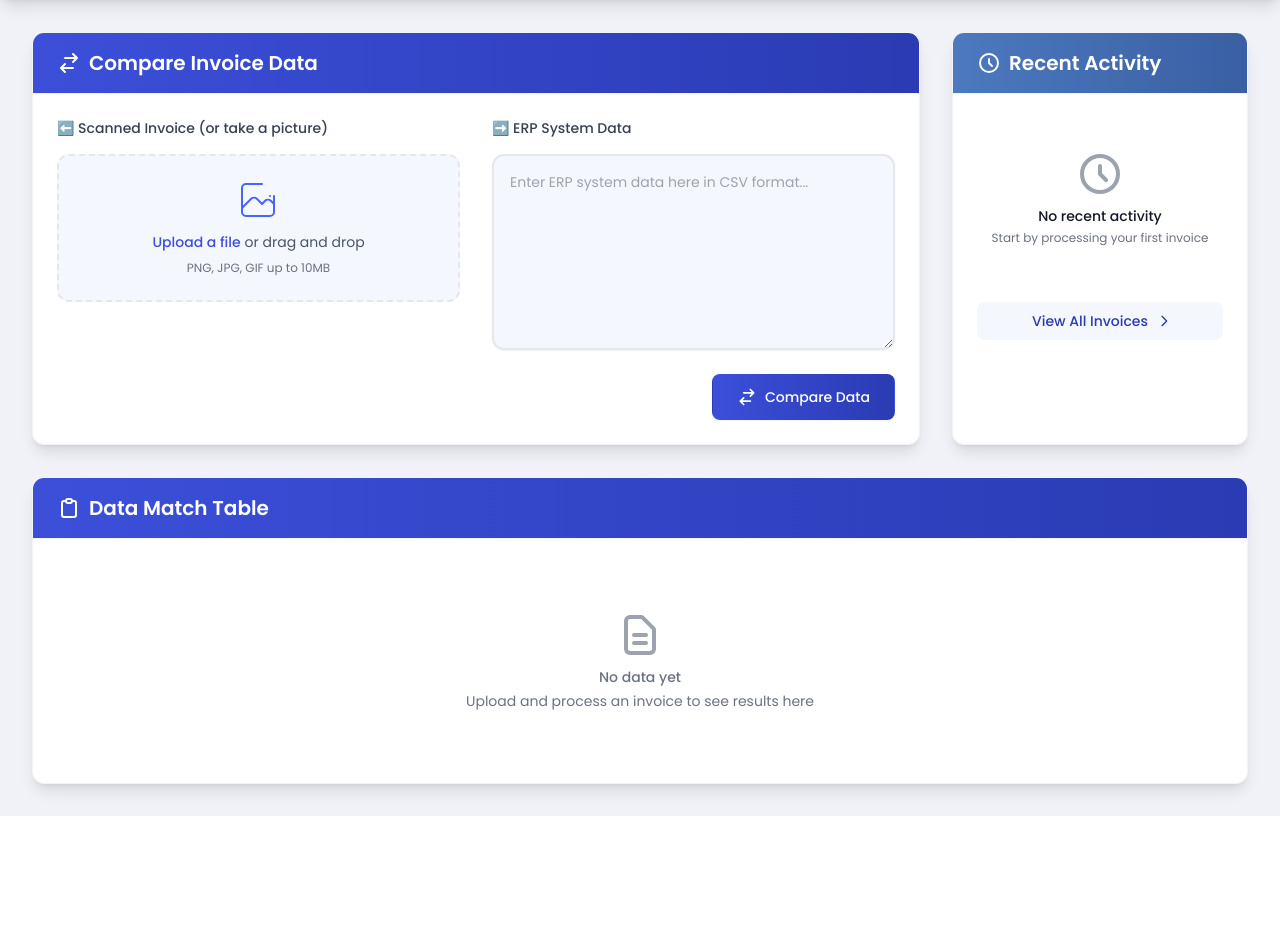
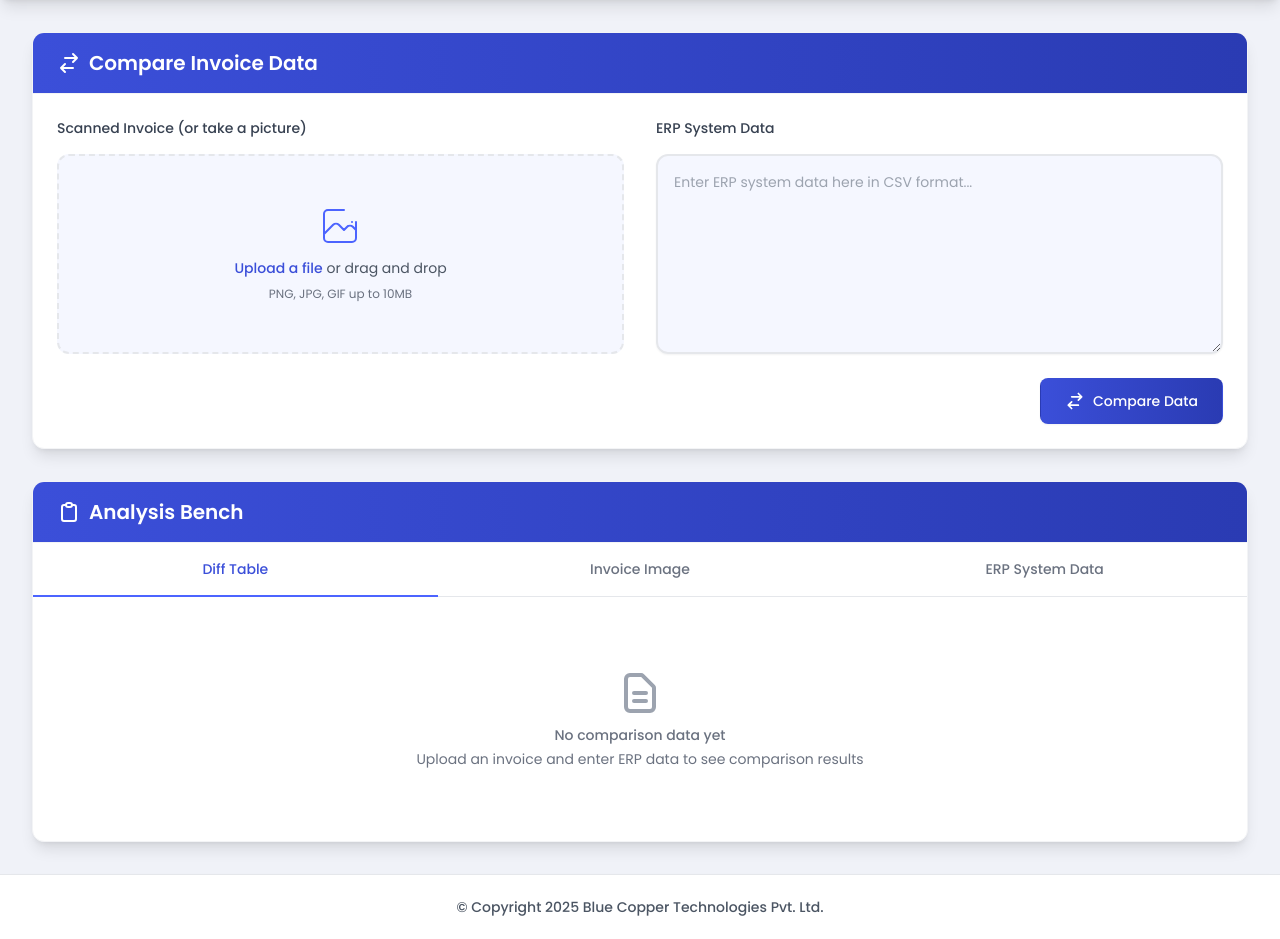
Before and after one commit to aniruddha2004/invoiceProcessor, a Flask app: page / in a window 1280 px wide. Shown: the part 65-1004 px from the top of the page. Before the commit the page ends 881 px from the top, so only its background shows below. Run offline with Flask 3, Linux system fonts and the light colour scheme; parts of the project's set-up code (start-up, migrations or seed data) failed here and were passed over; some libraries are stand-ins or nearby versions.

Commit message:
Upgraded the UI, added tabs functionality and remived recent activity component

```diff
--- a/src/static/js/index.js
+++ b/src/static/js/index.js
@@ -65,6 +65,38 @@ document.addEventListener("DOMContentLoaded", function() {
         fileInput.files = dt.files;
         updateFileDisplay(file);
     }
+
+    // Tab handling
+    const tabButtons = document.querySelectorAll('.tab-button');
+    const tabContents = document.querySelectorAll('.tab-content');
+
+    function switchTab(tabId) {
+        // Update tab buttons
+        tabButtons.forEach(button => {
+            if (button.dataset.tab === tabId) {
+                button.classList.add('border-primary-500', 'text-primary-600');
+                button.classList.remove('border-transparent', 'text-gray-500');
+            } else {
+                button.classList.remove('border-primary-500', 'text-primary-600');
+                button.classList.add('border-transparent', 'text-gray-500');
+            }
+        });
+
+        // Update tab contents
+        tabContents.forEach(content => {
+            if (content.id === tabId) {
+                content.classList.remove('hidden');
+            } else {
+                content.classList.add('hidden');
+            }
+        });
+    }
+
+    tabButtons.forEach(button => {
+        button.addEventListener('click', () => {
+            switchTab(button.dataset.tab);
+        });
+    });
 
     // Form submission handler
     form.addEventListener('submit', async (e) => {
@@ -174,6 +206,68 @@ document.addEventListener("DOMContentLoaded", function() {
                 </div>`;
 
                 resultDiv.innerHTML = tableHtml;
+
+                // Update ERP data tab
+                const erpDataTable = document.getElementById('erp-data-table');
+                if (erpData.trim()) {
+                    let erpTableHtml = `
+                        <div class="overflow-x-auto">
+                            <table class="min-w-full divide-y divide-gray-200 border border-gray-200 rounded-lg">
+                    `;
+
+                    erpRows.forEach((row, rowIndex) => {
+                        const cols = row.split(',').map(col => col.trim().replace(/"/g, ''));
+
+                        if (rowIndex === 0) {
+                            // Header row
+                            erpTableHtml += `
+                                <thead class="bg-gray-50">
+                                    <tr>
+                                        ${cols.map(col => `
+                                            <th class="px-6 py-3 text-left text-xs font-medium text-gray-500 uppercase tracking-wider border-b">
+                                                ${col}
+                                            </th>
+                                        `).join('')}
+                                    </tr>
+                                </thead>
+                                <tbody>
+                            `;
+                        } else {
+                            // Data rows
+                            erpTableHtml += `
+                                <tr class="${rowIndex % 2 === 0 ? 'bg-white' : 'bg-gray-50'} hover:bg-gray-100">
+                                    ${cols.map(col => `
+                                        <td class="px-6 py-4 whitespace-nowrap text-sm text-gray-600 border-b border-gray-100">
+                                            ${col}
+                                        </td>
+                                    `).join('')}
+                                </tr>
+                            `;
+                        }
+                    });
+
+                    erpTableHtml += `
+                                </tbody>
+                            </table>
+                        </div>
+                    `;
+                    erpDataTable.innerHTML = erpTableHtml;
+                }
+
+                // Update invoice image tab
+                const invoiceImage = document.getElementById('invoice-image');
+                const file = fileInput.files[0];
+                if (file) {
+                    const imageUrl = URL.createObjectURL(file);
+                    invoiceImage.innerHTML = `
+                        <div class="relative h-[600px] bg-gray-50 rounded-lg overflow-hidden border border-gray-200">
+                            <img
+                                src="${imageUrl}"
+                                alt="Uploaded Invoice"
+                                class="absolute inset-0 w-full h-full object-contain">
+                        </div>
+                    `;
+                }
             } else {
                 throw new Error(data.error || 'Failed to process invoice');
             }
--- a/src/templates/base.html
+++ b/src/templates/base.html
@@ -1,5 +1,5 @@
 <!DOCTYPE html>
-<html lang="en">
+<html lang="en" class="h-full bg-gray-50">
 <head>
     <meta charset="UTF-8">
     <meta name="viewport" content="width=device-width, initial-scale=1.0">
@@ -46,7 +46,7 @@
     </script>
     {% block extra_head %}{% endblock %}
 </head>
-<body class="bg-background min-h-screen">
+<body class="bg-background min-h-screen flex flex-col">
     <nav class="bg-white shadow-lg border-b border-gray-200">
         <div class="max-w-7xl mx-auto px-4 sm:px-6 lg:px-8">
             <div class="flex justify-between h-16">
@@ -67,9 +67,22 @@
         </div>
     </nav>
 
-    <main class="max-w-7xl mx-auto px-4 sm:px-6 lg:px-8 py-8">
-        {% block content %}{% endblock %}
+    <main class="flex-grow">
+        <div class="max-w-7xl mx-auto px-4 sm:px-6 lg:px-8 py-8">
+            {% block content %}{% endblock %}
+        </div>
     </main>
+
+    <!-- Footer -->
+    <footer class="bg-white shadow-lg border-t border-gray-200">
+        <div class="max-w-7xl mx-auto px-4 sm:px-6 lg:px-8">
+            <div class="flex justify-center h-16 items-center">
+                <p class="text-gray-600 text-sm font-medium flex items-center">
+                    © Copyright 2025 Blue Copper Technologies Pvt. Ltd.
+                </p>
+            </div>
+        </div>
+    </footer>
 
     {% block scripts %}{% endblock %}
 </body>
--- a/src/templates/index.html
+++ b/src/templates/index.html
@@ -5,10 +5,8 @@
 {% block content %}
 <!-- Main Content Area -->
 <div class="space-y-8">
-    <!-- Top Section with Upload and Recent Activity -->
-    <div class="flex gap-8">
-        <!-- Upload Section (75%) -->
-        <div class="flex-grow w-3/4 bg-white rounded-xl shadow-lg border border-gray-100 overflow-hidden">
+    <!-- Upload Section (Full Width) -->
+    <div class="bg-white rounded-xl shadow-lg border border-gray-100 overflow-hidden">
         <div class="border-b border-gray-100 bg-gradient-to-r from-primary-600 to-primary-700 px-6 py-4">
             <h1 class="text-xl font-semibold text-white flex items-center">
                 <svg class="w-6 h-6 mr-2" fill="none" stroke="currentColor" viewBox="0 0 24 24">
@@ -22,9 +20,9 @@
             <div class="grid grid-cols-1 gap-8 lg:grid-cols-2">
                 <!-- File Upload Section -->
                 <div class="space-y-4">
-                        <label class="block text-sm font-medium text-gray-700">⬅️ Scanned Invoice (or take a picture)</label>
-                        <div class="mt-1 flex justify-center px-6 pt-5 pb-6 border-2 border-gray-200 border-dashed rounded-xl bg-primary-50 transition-all duration-200 hover:bg-primary-100">
-                            <div class="space-y-2 text-center" id="uploadArea">
+                    <label class="block text-sm font-medium text-gray-700">Scanned Invoice (or take a picture)</label>
+                    <div class="mt-1 flex justify-center px-6 pt-5 pb-6 border-2 border-gray-200 border-dashed rounded-xl bg-primary-50 transition-all duration-200 hover:bg-primary-100 h-[200px]">
+                        <div class="space-y-2 text-center self-center" id="uploadArea">
                             <!-- Default State -->
                             <div id="defaultUploadState" class="space-y-2">
                                 <svg class="mx-auto h-12 w-12 text-primary-500" stroke="currentColor" fill="none" viewBox="0 0 48 48">
@@ -58,13 +56,13 @@
 
                 <!-- ERP System Data Section -->
                 <div class="space-y-4">
-                        <label for="refCsvInput" class="block text-sm font-medium text-gray-700">➡️ ERP System Data</label>
+                    <label for="refCsvInput" class="block text-sm font-medium text-gray-700">ERP System Data</label>
                     <div class="relative rounded-xl shadow-sm">
                         <textarea
                             id="refCsvInput"
                             name="refCsv"
                             rows="8"
-                                class="block w-full rounded-xl border-2 border-gray-200 bg-primary-50 focus:border-primary-500 focus:ring-primary-500 sm:text-sm transition-colors duration-200 p-4"
+                            class="block w-full rounded-xl border-2 border-gray-200 bg-primary-50 focus:border-primary-500 focus:ring-primary-500 sm:text-sm transition-colors duration-200 p-4 h-[200px]"
                             placeholder="Enter ERP system data here in CSV format..."></textarea>
                     </div>
                 </div>
@@ -83,75 +81,71 @@
         </form>
     </div>
 
-        <!-- Recent Activity (25%) -->
-        <div class="w-1/4 bg-white rounded-xl shadow-lg border border-gray-100 overflow-hidden">
-            <div class="border-b border-gray-100 bg-gradient-to-r from-secondary-600 to-secondary-700 px-6 py-4">
-                <h2 class="text-xl font-semibold text-white flex items-center">
-                    <svg class="w-6 h-6 mr-2" fill="none" stroke="currentColor" viewBox="0 0 24 24">
-                        <path stroke-linecap="round" stroke-linejoin="round" stroke-width="2" d="M12 8v4l3 3m6-3a9 9 0 11-18 0 9 9 0 0118 0z"/>
-                    </svg>
-                    Recent Activity
-                </h2>
-            </div>
-            <div class="p-6">
-                <div class="space-y-4">
-                    {% if recent_invoices %}
-                        {% for invoice in recent_invoices %}
-                        <div class="flex items-center space-x-4 p-3 bg-gray-50 rounded-lg border border-gray-100">
-                            <div class="flex-shrink-0">
-                                <div class="h-8 w-8 rounded-full bg-primary-100 flex items-center justify-center">
-                                    <svg class="h-5 w-5 text-primary-600" fill="none" stroke="currentColor" viewBox="0 0 24 24">
-                                        <path stroke-linecap="round" stroke-linejoin="round" stroke-width="2" d="M9 12h6m-6 4h6m2 5H7a2 2 0 01-2-2V5a2 2 0 012-2h5.586a1 1 0 01.707.293l5.414 5.414a1 1 0 01.293.707V19a2 2 0 01-2 2z"/>
-                                    </svg>
-                                </div>
-                            </div>
-                            <div class="flex-1 min-w-0">
-                                <p class="text-sm font-medium text-gray-900">{{ invoice.name }}</p>
-                                <p class="text-xs text-gray-500">{{ invoice.timestamp }}</p>
-                            </div>
-                        </div>
-                        {% endfor %}
-                    {% else %}
-                        <div class="text-center py-8">
-                            <svg class="mx-auto h-12 w-12 text-gray-400" fill="none" stroke="currentColor" viewBox="0 0 24 24">
-                                <path stroke-linecap="round" stroke-linejoin="round" stroke-width="2" d="M12 8v4l3 3m6-3a9 9 0 11-18 0 9 9 0 0118 0z"/>
-                            </svg>
-                            <h3 class="mt-2 text-sm font-medium text-gray-900">No recent activity</h3>
-                            <p class="mt-1 text-xs text-gray-500">Start by processing your first invoice</p>
-                        </div>
-                    {% endif %}
-                </div>
-
-                <div class="mt-6">
-                    <a href="/invoices"
-                       class="w-full inline-flex items-center justify-center px-4 py-2 border border-transparent text-sm font-medium rounded-lg text-primary-700 bg-primary-50 hover:bg-primary-100 focus:outline-none focus:ring-2 focus:ring-offset-2 focus:ring-primary-500 transition-all duration-200">
-                        View All Invoices
-                        <svg class="ml-2 -mr-1 w-4 h-4" fill="none" stroke="currentColor" viewBox="0 0 24 24">
-                            <path stroke-linecap="round" stroke-linejoin="round" stroke-width="2" d="M9 5l7 7-7 7"/>
-                        </svg>
-                    </a>
-                </div>
-            </div>
-        </div>
-    </div>
-
-    <!-- Results Section (Full Width) -->
+    <!-- Results Section with Tabs -->
     <div class="bg-white rounded-xl shadow-lg border border-gray-100 overflow-hidden">
         <div class="border-b border-gray-100 bg-gradient-to-r from-primary-600 to-primary-700 px-6 py-4 flex items-center justify-between">
             <h2 class="text-xl font-semibold text-white flex items-center">
                 <svg class="w-6 h-6 mr-2" fill="none" stroke="currentColor" viewBox="0 0 24 24">
                     <path stroke-linecap="round" stroke-linejoin="round" stroke-width="2" d="M9 5H7a2 2 0 00-2 2v12a2 2 0 002 2h10a2 2 0 002-2V7a2 2 0 00-2-2h-2M9 5a2 2 0 002 2h2a2 2 0 002-2M9 5a2 2 0 012-2h2a2 2 0 012 2"/>
                 </svg>
-                Data Match Table
+                Analysis Bench
             </h2>
         </div>
-        <div id="result" class="p-6">
-            <div class="text-center text-gray-500 py-12">
+
+        <!-- Tabs Navigation -->
+        <div class="border-b border-gray-200">
+            <nav class="flex -mb-px" aria-label="Tabs">
+                <button
+                    class="tab-button w-1/3 py-4 px-1 text-center border-b-2 font-medium text-sm cursor-pointer transition-colors duration-200 border-primary-500 text-primary-600"
+                    data-tab="comparison-tab">
+                    Diff Table
+                </button>
+                <button
+                    class="tab-button w-1/3 py-4 px-1 text-center border-b-2 font-medium text-sm cursor-pointer transition-colors duration-200 border-transparent text-gray-500 hover:text-gray-700 hover:border-gray-300"
+                    data-tab="invoice-tab">
+                    Invoice Image
+                </button>
+                <button
+                    class="tab-button w-1/3 py-4 px-1 text-center border-b-2 font-medium text-sm cursor-pointer transition-colors duration-200 border-transparent text-gray-500 hover:text-gray-700 hover:border-gray-300"
+                    data-tab="erp-tab">
+                    ERP System Data
+                </button>
+            </nav>
+        </div>
+
+        <!-- Tab Contents -->
+        <div class="p-6">
+            <!-- Comparison Results Tab -->
+            <div id="comparison-tab" class="tab-content">
+                <div id="result" class="text-center text-gray-500 py-12">
                     <svg class="mx-auto h-12 w-12 text-gray-400" fill="none" stroke="currentColor" viewBox="0 0 24 24">
                         <path stroke-linecap="round" stroke-linejoin="round" stroke-width="2" d="M9 12h6m-6 4h6m2 5H7a2 2 0 01-2-2V5a2 2 0 012-2h5.586a1 1 0 01.707.293l5.414 5.414a1 1 0 01.293.707V19a2 2 0 01-2 2z"/>
                     </svg>
-                <h3 class="mt-2 text-sm font-medium">No data yet</h3>
-                <p class="mt-1 text-sm">Upload and process an invoice to see results here</p>
+                    <h3 class="mt-2 text-sm font-medium">No comparison data yet</h3>
+                    <p class="mt-1 text-sm">Upload an invoice and enter ERP data to see comparison results</p>
+                </div>
+            </div>
+
+            <!-- Invoice Image Tab -->
+            <div id="invoice-tab" class="tab-content hidden">
+                <div id="invoice-image" class="text-center text-gray-500 py-12">
+                    <svg class="mx-auto h-12 w-12 text-gray-400" fill="none" stroke="currentColor" viewBox="0 0 24 24">
+                        <path stroke-linecap="round" stroke-linejoin="round" stroke-width="2" d="M4 16l4.586-4.586a2 2 0 012.828 0L16 16m-2-2l1.586-1.586a2 2 0 012.828 0L20 14m-6-6h.01M6 20h12a2 2 0 002-2V6a2 2 0 00-2-2H6a2 2 0 00-2 2v12a2 2 0 002 2z"/>
+                    </svg>
+                    <h3 class="mt-2 text-sm font-medium">No invoice image yet</h3>
+                    <p class="mt-1 text-sm">Upload an invoice to see it displayed here</p>
+                </div>
+            </div>
+
+            <!-- ERP System Data Tab -->
+            <div id="erp-tab" class="tab-content hidden">
+                <div id="erp-data-table" class="text-center text-gray-500 py-12">
+                    <svg class="mx-auto h-12 w-12 text-gray-400" fill="none" stroke="currentColor" viewBox="0 0 24 24">
+                        <path stroke-linecap="round" stroke-linejoin="round" stroke-width="2" d="M9 12h6m-6 4h6m2 5H7a2 2 0 01-2-2V5a2 2 0 012-2h5.586a1 1 0 01.707.293l5.414 5.414a1 1 0 01.293.707V19a2 2 0 01-2 2z"/>
+                    </svg>
+                    <h3 class="mt-2 text-sm font-medium">No ERP data yet</h3>
+                    <p class="mt-1 text-sm">Enter ERP system data to see it displayed here</p>
+                </div>
             </div>
         </div>
     </div>
```
Lines whose indentation alone changed are shown as unchanged.
